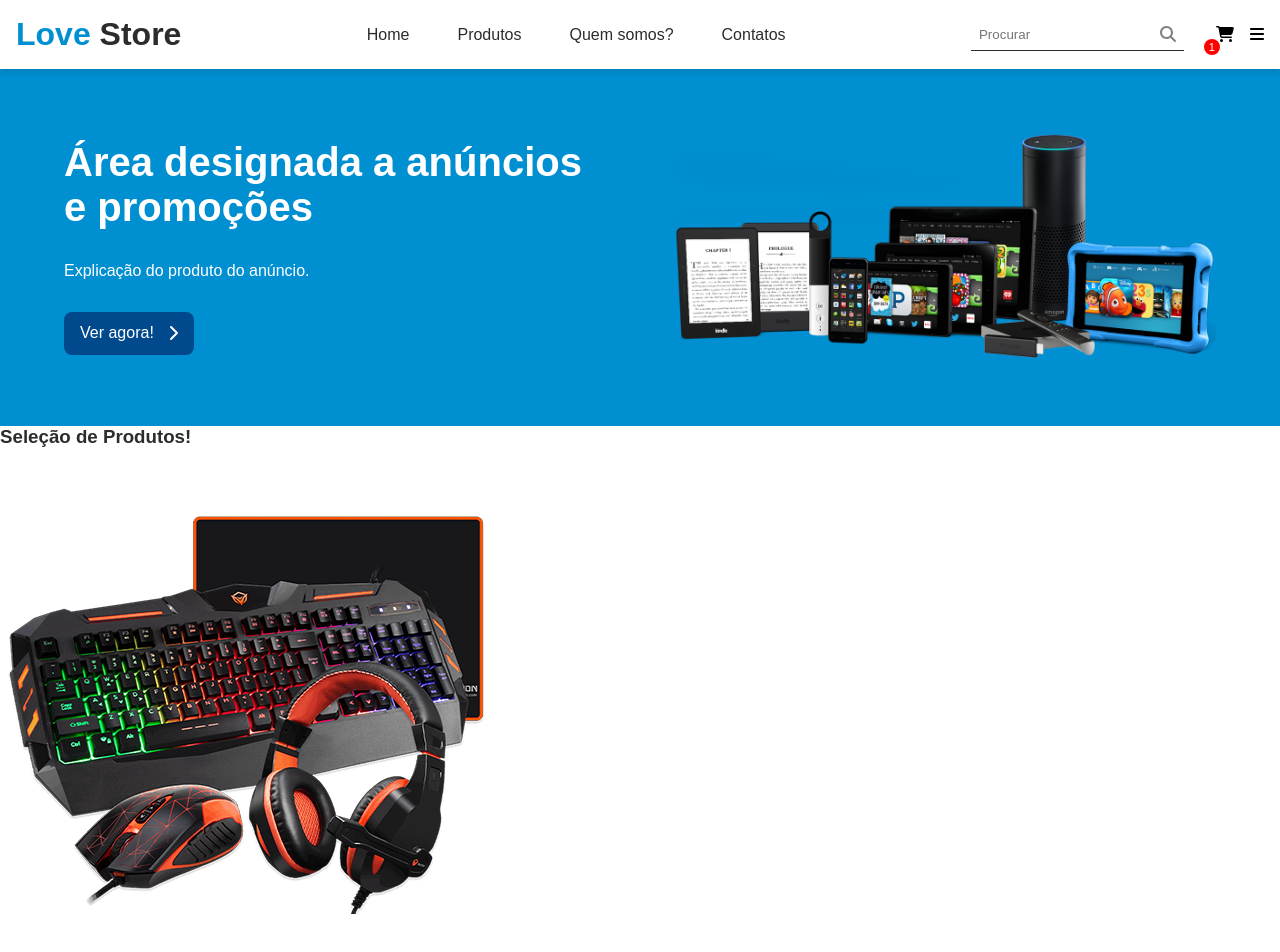
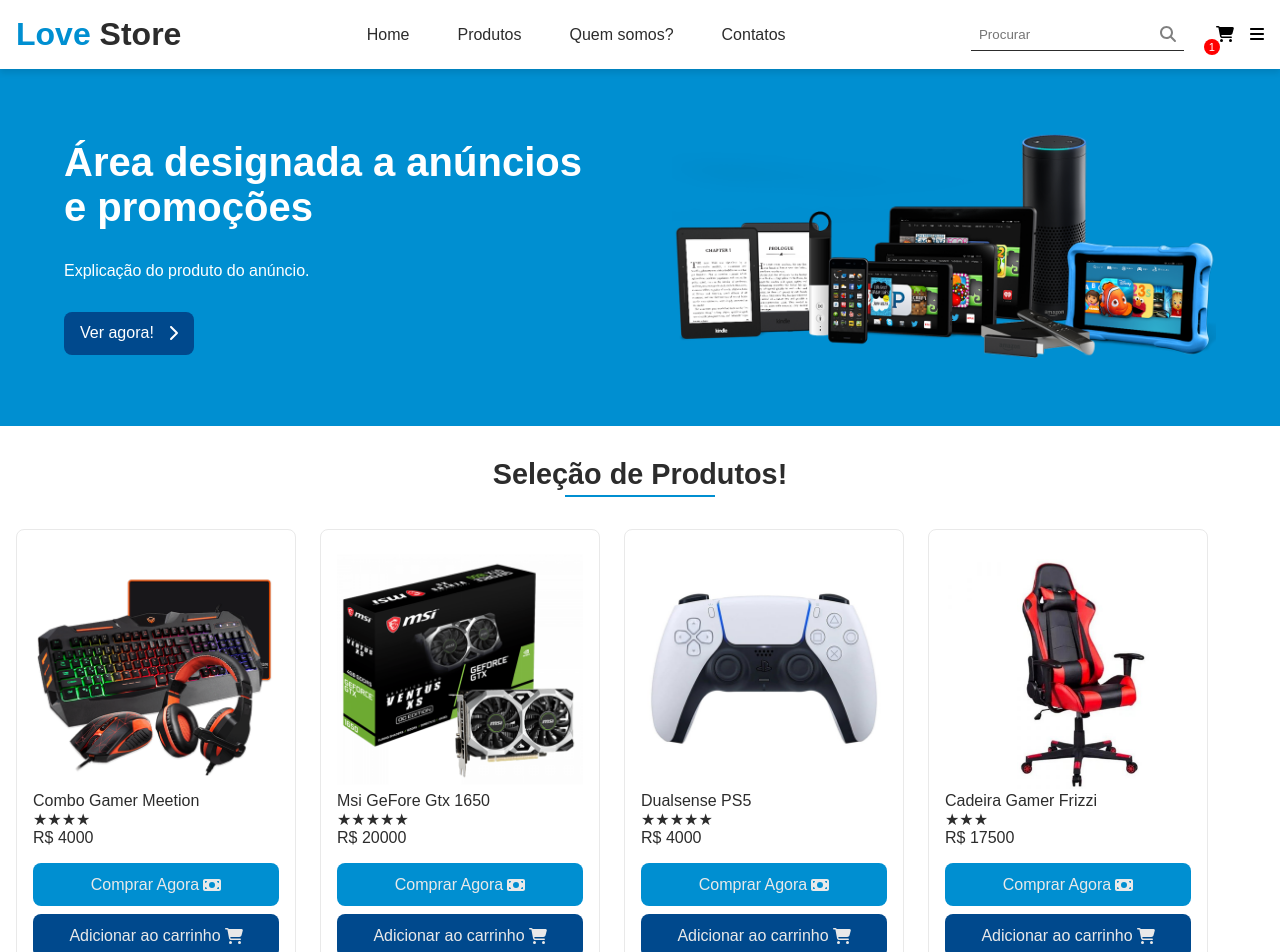
Before and after one commit to danwolker/ecommerce-vite, a React (Vite) app: page / in a window 1280 px wide. Shown: the top 952 px of the page. Built offline with nearby package versions, Linux system fonts and the light colour scheme.

Commit message:
Implementação Rate

```diff
--- a/src/components/Product.tsx
+++ b/src/components/Product.tsx
@@ -3,26 +3,43 @@
 import { FontAwesomeIcon } from "@fortawesome/react-fontawesome";
 import { Link } from "react-router-dom";
 
-export default function Product({ id, image, name, rate, price }){
-   return (
+interface ProductProps {
+  id: number;
+  name: string;
+  image: string;
+  rating: number; // Corrigido para usar o nome correto
+  price: number;
+}
+
+const Product: React.FC<ProductProps> = ({ id, name, image, rating, price }) => {
+  return (
     <div className="product">
-      <img src={image} alt={name}
-      />
+      <img src={image} alt={name} />
       <p className="name">{name}</p>
-      <p className="rate">{"⭐".repeat(rate)}</p>
+
+      {/* Renderização dinâmica do rating */}
+      <p className="rate">
+        {Array.from({ length: rating }, (_, index) => (
+          <span key={index}>&#9733;</span>
+        ))}
+      </p>
+
       <p className="price">
         <span>R$</span> {price}
       </p>
+
       <div className="buttons">
         <Link to={`/products/${id}/checkout`} className="btn-icon">
           <span>Comprar Agora</span>
           <FontAwesomeIcon icon={faMoneyBill} />
         </Link>
-        <button className="btn icon add-icon-cart-btn">
+        <button className="btn-icon add-to-cart-btn">
           <span>Adicionar ao carrinho</span>
           <FontAwesomeIcon icon={faCartShopping} />
         </button>
       </div>
     </div>
   );
-}
+};
+
+export default Product;
--- a/src/components/ProductsList.tsx
+++ b/src/components/ProductsList.tsx
@@ -1,12 +1,24 @@
 import React from "react";
 import Product from "./Product";
 
-export default function ProductsList({ products }) {
+
+interface Product {
+  id: number;
+  name: string;
+  price: number;
+  image: string; // Caminho ou URL da imagem
+  rating: number; // Corrigido para refletir o JSON
+}
+
+interface ProductsListProps {
+  products: Product[];
+}
+
+export default function ProductsList({ products }: ProductsListProps) {
   return (
     <div className="product-list">
       {products.map((product) => (
         <Product key={product.id} {...product} />
-
       ))}
     </div>
   );
--- a/src/index.css
+++ b/src/index.css
@@ -223,3 +223,76 @@
     display: none;
   }
 }
+
+/* start main content */
+
+.page-inner-content {
+  max-width: 1280px;
+  margin-inline: auto;
+  padding-inline: 1rem;
+}
+
+.product-list {
+  display: grid;
+  grid-template-columns: repeat(auto-fit, 280px);
+  gap: 1.5rem;
+  padding-bottom: 2rem;
+}
+
+.product {
+  padding: 1rem;
+  border: 1px solid #e9e9e9;
+  border-radius: 8px;
+  display: flex;
+  flex-direction: column;
+}
+
+.product .buttons {
+  display: flex;
+  flex-direction: column;
+  gap: 0.5rem;
+  margin-top: 1rem;
+}
+
+.btn-icon {
+  display: flex;
+  justify-content: center;
+  align-items: center;
+  gap: 0.25rem;
+  padding: 0.8rem;
+  background-color: var(--primary-color);
+  color:#e9e9e9;
+  border-radius: 8px;
+  font-size: 1rem;
+  transition: all 0.2s;
+}
+
+.btn-icon:hover {
+  background-color: var(--dark-primary-color);
+}
+
+.add-to-cart-btn {
+  background-color: var(--secondary-color);
+}
+
+.add-to-cart-btn:hover {
+  background-color: var(--dark-seconday-color);
+}
+
+.section-title {
+  margin-top: 2rem;
+
+}
+
+.section-title h3 {
+  text-align: center;
+  font-size: 1.8rem;
+}
+
+.section-title .underline {
+  width: 150px;
+  height: 2px;
+  background-color: var(--primary-color);
+  margin: 4px auto 0 auto;
+  margin-bottom: 2rem;
+}
```
